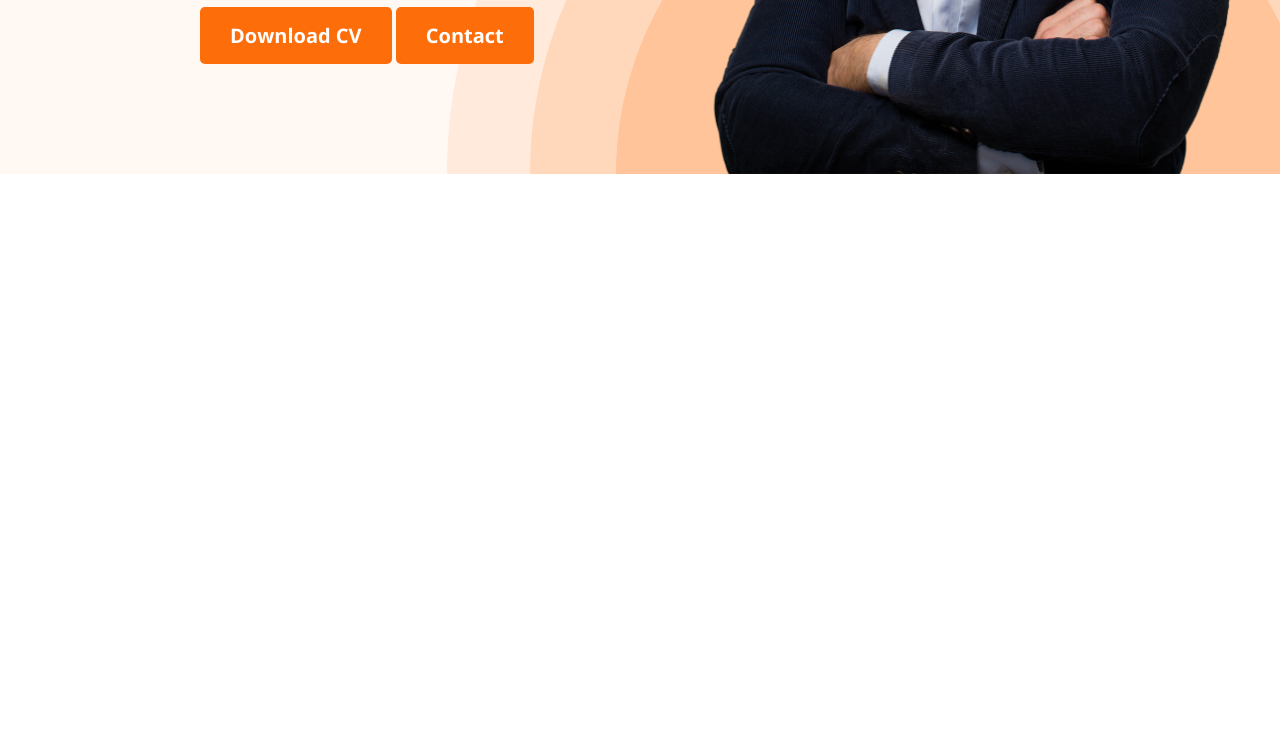
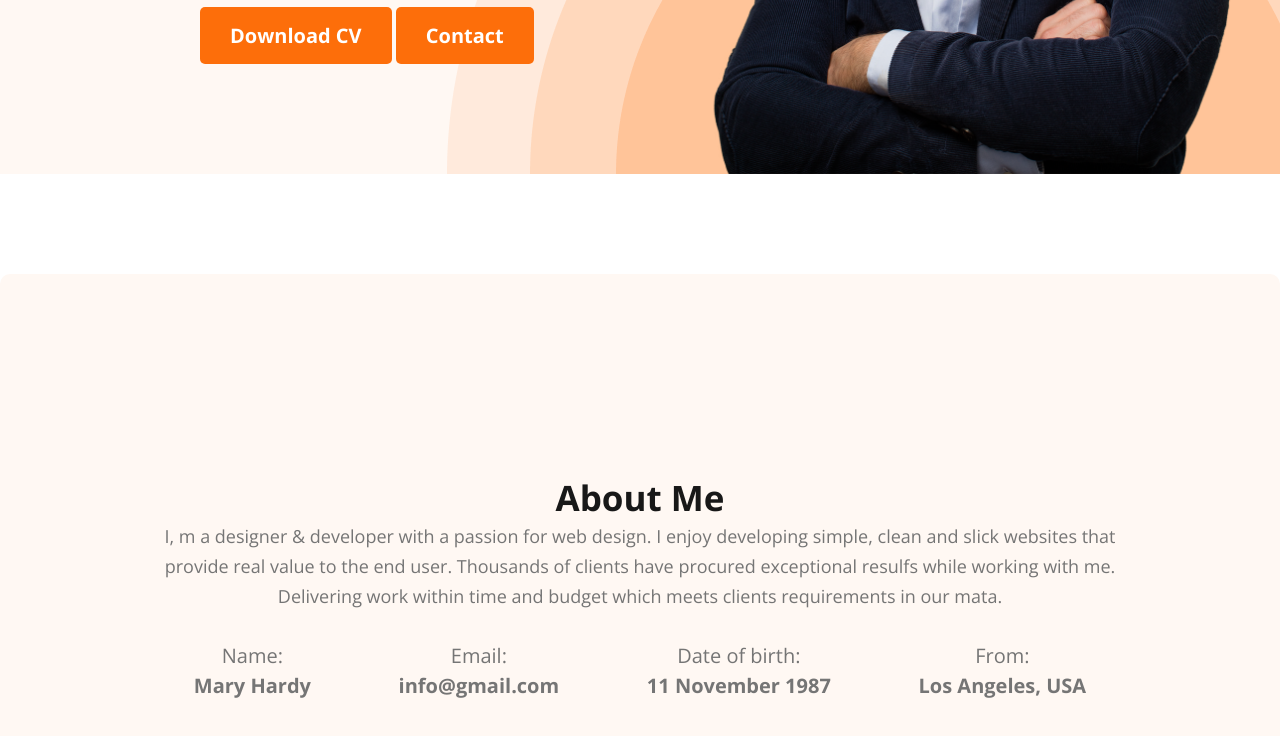
Before and after one commit to Shuvo1543/first-web-dev-portfolio, a plain HTML site: page index.html in a window 1280 px wide. Shown: the part 658-1394 px from the top of the page. Before the commit the page ends 832 px from the top, so only its background shows below. Drawn offline with nearby package versions, Linux system fonts and the light colour scheme.

Commit message:
Added About Section

```diff
--- a/css/style.css
+++ b/css/style.css
@@ -21,6 +21,20 @@
     font-weight: 700;
 }
 
+.section-title {
+    color: #181818;
+    text-align: center;
+    font-size: 35px;
+    font-weight: 700;
+}
+
+.section-description {
+    color: #757575;
+    text-align: center;
+    font-size: 18px;
+    font-weight: 400;
+    line-height: 30px;
+}
 
 /* Header Related Style */
 #header {
@@ -64,8 +78,8 @@ nav a {
 /* Banner Related Style */
 .banner {
     display: flex;
-    padding:0px 35px 0px 200px;
-    align-items:center;
+    padding: 0px 35px 0px 200px;
+    align-items: center;
     justify-content: space-between;
 }
 
@@ -74,19 +88,54 @@ nav a {
     font-size: 45px;
     font-weight: 600;
 }
-.banner-title{
+
+.banner-title {
     color: #181818;
     font-size: 85px;
     font-weight: 700;
 }
-.banner-description{
-    color:#757575;
+
+.banner-description {
+    color: #757575;
     font-size: 18px;
     font-weight: 400;
     line-height: 30px;
-    margin-bottom:10px;
-    max-width:580px;
+    margin-bottom: 10px;
+    max-width: 580px;
 }
-.banner-img{
-    max-width:580px;
+
+.banner-img {
+    max-width: 580px;
 }
+
+/*About Section Related Style */
+#about {
+    background-color: #FFF8F3;
+    max-width: 1140px;
+    margin: 0 auto;
+    padding: 200px 150px;
+    margin-top: 100px;
+    border-radius: 10px;
+}
+
+.about-info {
+    display: flex;
+    justify-content: space-around;
+    margin-top: 30px;
+}
+
+.info-title {
+    color: #757575;
+    text-align: center;
+    font-size: 20px;
+    font-weight: 400;
+    line-height: 30px;
+}
+
+.info-description {
+    color: #757575;
+    text-align: center;
+    font-size: 20px;
+    font-weight: 700;
+    line-height: 30px;
+}
--- a/index.html
+++ b/index.html
@@ -31,7 +31,28 @@
         </div>
     </header>
     <main>
-
+        <section id="about">
+            <h2 class="section-title">About Me</h2>
+            <p class="section-description">I, m a designer & developer with a passion for web design. I enjoy developing simple, clean and slick websites that provide real value to the end user. Thousands of clients have procured exceptional resulfs while working with me. Delivering work within time and budget which meets clients requirements in our mata.</p>
+            <div class="about-info">
+                <div>
+                    <p class="info-title">Name:</p>
+                    <h4 class="info-description">Mary Hardy</h4>
+                </div>
+                <div>
+                    <p class="info-title">Email:</p>
+                    <h4 class="info-description">info@gmail.com</h4>
+                </div>
+                <div>
+                    <p class="info-title">Date of birth:</p>
+                    <h4 class="info-description">11 November 1987</h4>
+                </div>
+                <div>
+                    <p class="info-title">From:</p>
+                    <h4 class="info-description">Los Angeles, USA</h4>
+                </div>
+            </div>
+        </section>
     </main>
     <footer>
 
```
